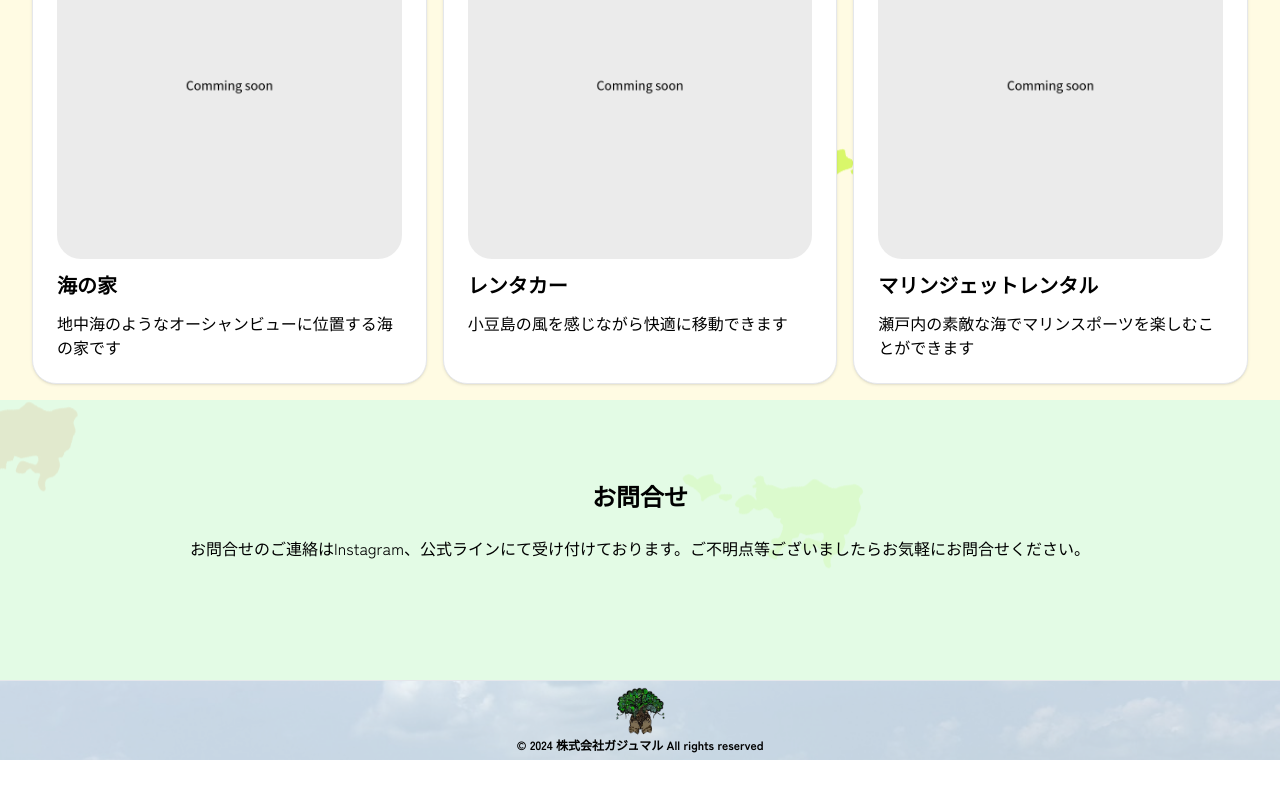
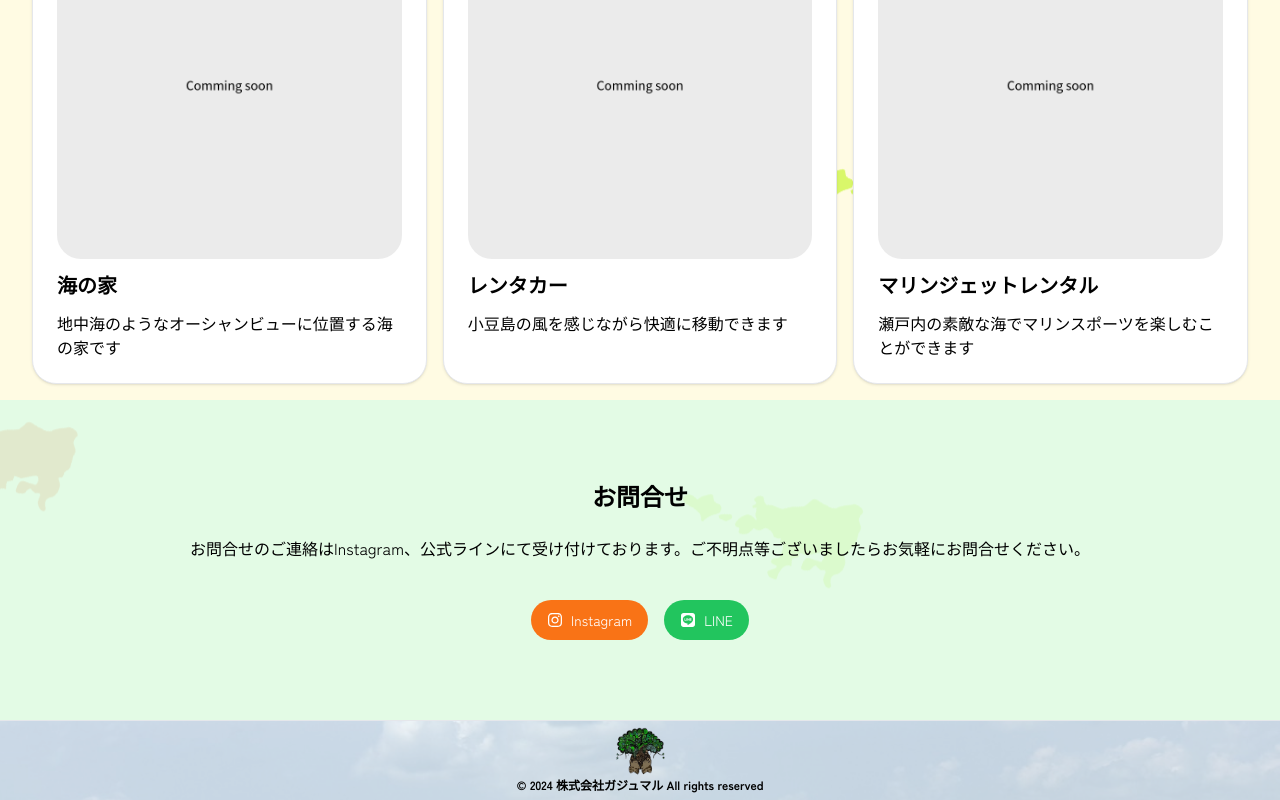
Before and after one commit to olivemochi23/gajumaru-site, a Next.js app: page / in a window 1280 px wide. Shown: the part 1867-2667 px from the top of the page. Before the commit the page ends 2627 px from the top, so only its background shows below. Built offline with nearby package versions, Linux system fonts and the light colour scheme; a web font is replaced by a local one.

Commit message:
change contact

```diff
--- a/app/components/contact.tsx
+++ b/app/components/contact.tsx
@@ -1,13 +1,21 @@
 import Section from "./section";
 import { Button } from "@/components/ui/button"
-import { PhoneCall } from "lucide-react"
+import { FaInstagram, FaLine } from "react-icons/fa";
+
 
 export function ButtonWithIcon() {
   return (
-    <div className="relative z-10 flex justify-center items-center">
-      <Button className="bg-orange-500 active:bg-orange-500 hover:bg-orange-500 z-10 text-white rounded-full">
-        <PhoneCall className="mr-2 h-4 w-4" /> 000-0000-0000
-      </Button>
+    <div className="relative z-10 flex justify-center items-center space-x-4">
+      <a href="https://www.instagram.com/gajumaru_0403?igsh=eWg3dTk3dTgxb2Ez" target="_blank" rel="noopener noreferrer">
+        <Button className="bg-orange-500 active:bg-orange-500 hover:bg-orange-500 z-10 text-white rounded-full">
+          <FaInstagram className="mr-2 h-4 w-4" /> Instagram
+        </Button>
+      </a>
+      <a href="https://lin.ee/0uS5Fcz" target="_blank" rel="noopener noreferrer">
+        <Button className="bg-green-500 active:bg-green-500 hover:bg-green-500 z-10 text-white rounded-full">
+          <FaLine className="mr-2 h-4 w-4" /> LINE
+        </Button>
+      </a>
     </div>
   );
 }
@@ -20,7 +28,7 @@ export default function Contact() {
       className="relative px-4 sm:px-6 lg:px-8 flex flex-col justify-center items-center bg-center bg-no-repeat bg-cover"
       style={{}}
     >
-
+      <ButtonWithIcon />
     </Section>
   );
 }
--- a/app/layout.tsx
+++ b/app/layout.tsx
@@ -10,6 +10,7 @@ const zenKakuGothicNew = Zen_Kaku_Gothic_New({
 })
 
 export const metadata: Metadata = {
+  metadataBase: new URL('https://gajumaru-site.vercel.app/'), // ここにあなたのドメインを設定します
   title: "株式会社ガジュマル - 海の家、レンタカー、パンケーキ、マリンジェットレンタル",
   description: "小豆島で海の家、レンタカー、パンケーキ、マリンジェットレンタルを提供する観光会社。小豆島での最高の体験をご提供します。",
   icons: {
```
